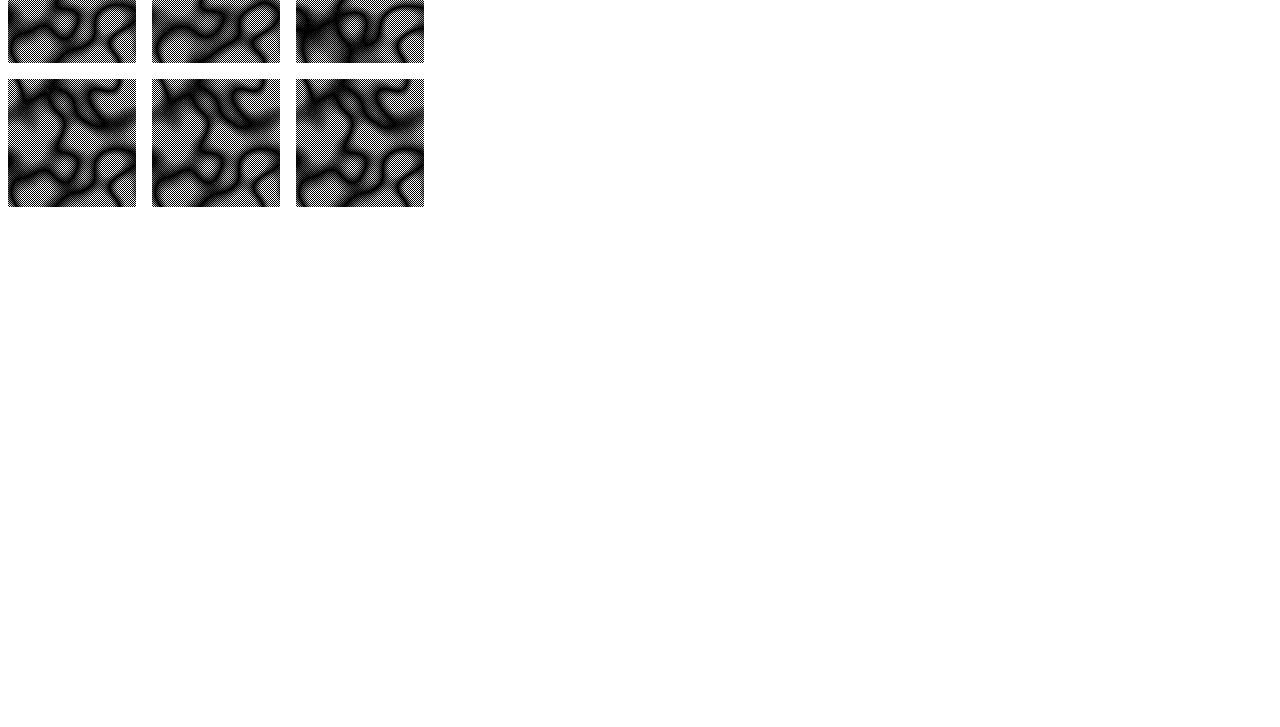
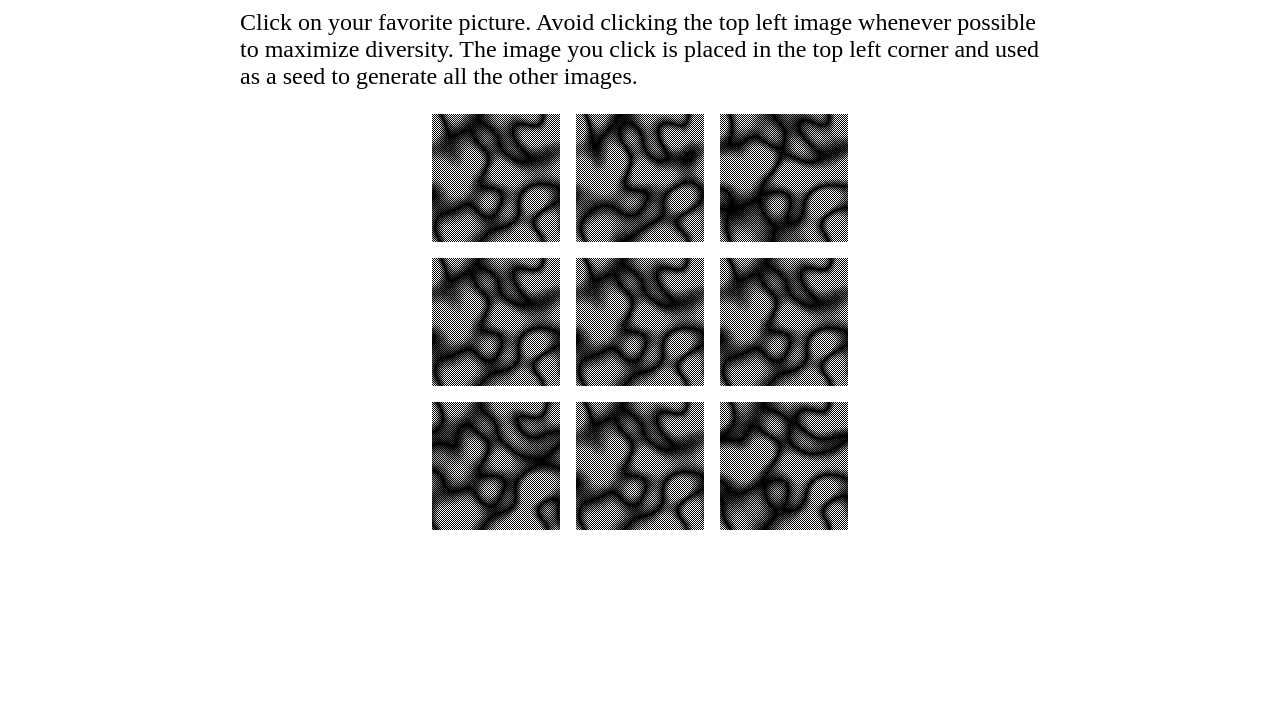
Before and after one commit to turbomaze/Fourier-Transform-Evolutionary-Art, a plain HTML site: page index.html in a window 1280 px wide. Shown: the part 73-800 px from the top of the page. Drawn offline with Linux system fonts and the light colour scheme.

Commit message:
Describes the web app and beautifies the html a bit.

```diff
--- a/index.html
+++ b/index.html
@@ -4,9 +4,35 @@
         <meta charset="UTF-8">
         <title>Fourier Transform Evolutionary Art</title>
 
+        <style>
+        #container {
+            width: 800px;
+            margin: 0px auto;
+        }
+
+        #container p {
+            font-size: 24px;
+        }
+
+        #canvas-container {
+            text-align: center;
+        }
+        </style>
+
         <script src="js/fourierart.js"></script>
     </head>
     <body>
-        <canvas id="canvas"></canvas>
+        <div id="container">
+            <h1>The Fourier Transform - Evolutionary Art</h1>
+            <p>
+                Click on your favorite picture. Avoid clicking the top left image
+                whenever possible to maximize diversity. The image you click is
+                placed in the top left corner and used as a seed to generate
+                all the other images.
+            </p>
+            <div id="canvas-container">
+                <canvas id="canvas"></canvas>
+            </div>
+        </div>
     </body>
 </html>
--- a/js/fourierart.js
+++ b/js/fourierart.js
@@ -10,7 +10,7 @@
 /**********
  * config */
 var numcellsx = 3;
-var numcellsy = 2;
+var numcellsy = 3;
 var cellDim = 128;
 var border = 16;
 var dims = [
```
